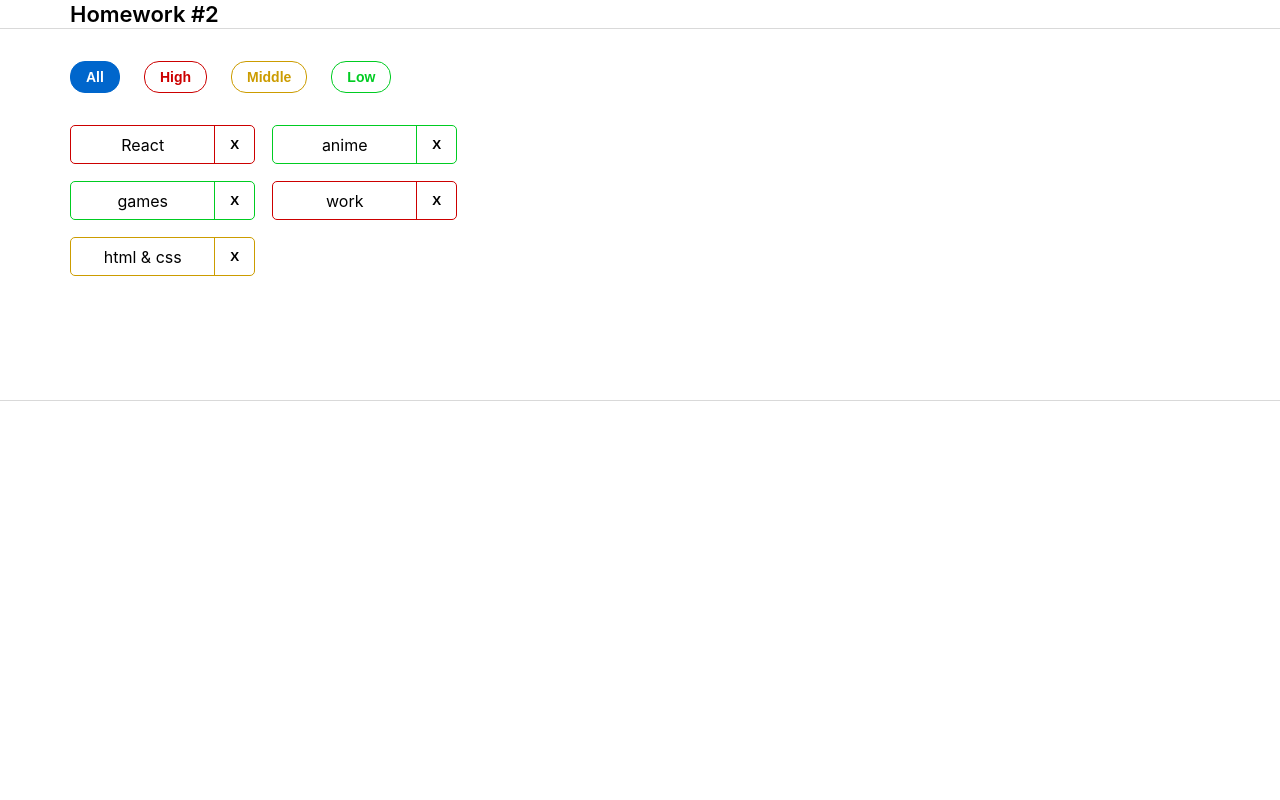
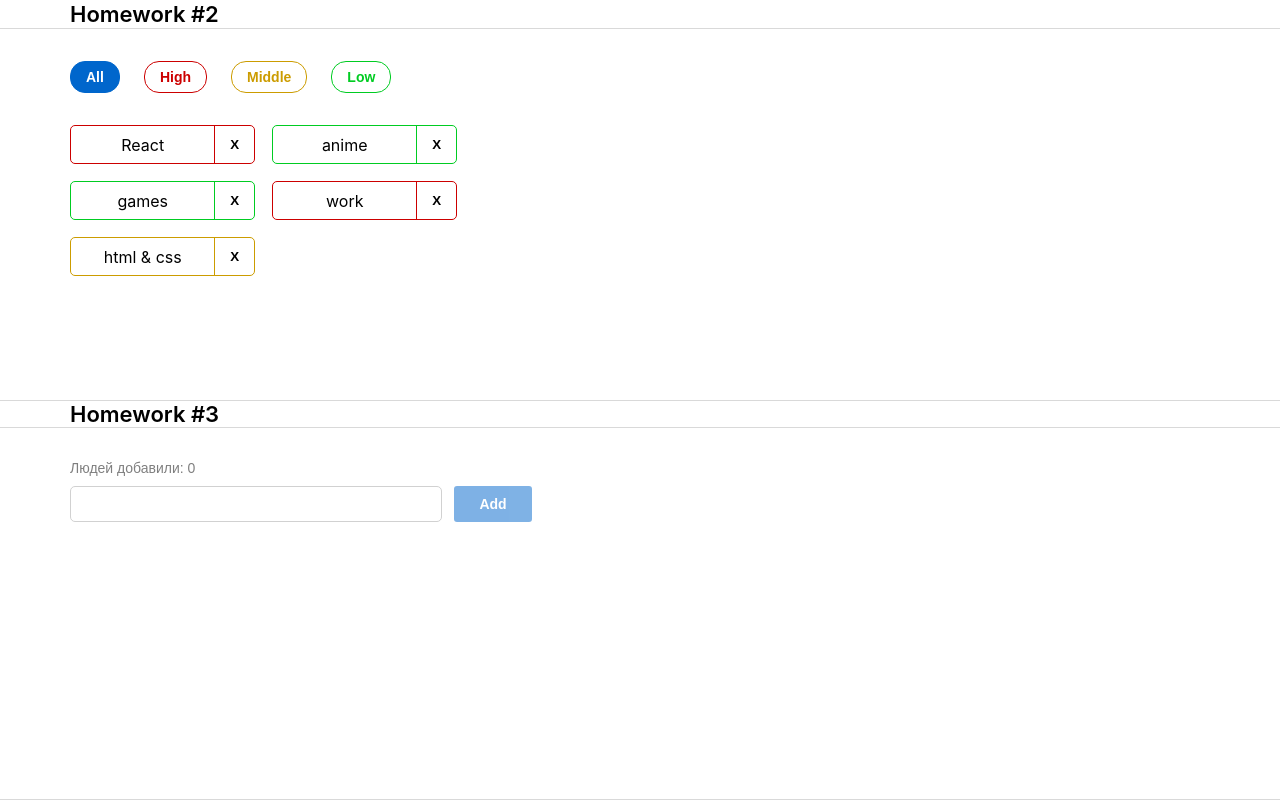
Before and after one commit to Rita05/homework_front_sprint02, a React (Create React App) app: page / in a window 1280 px wide. Shown: the part 746-1546 px from the top of the page. Before the commit the page ends 1147 px from the top, so only its background shows below. Built offline with nearby package versions, Linux system fonts and the light colour scheme.

Commit message:
make hw03 homework in sprint02

```diff
--- a/src/s1-main/App.module.css
+++ b/src/s1-main/App.module.css
@@ -8,6 +8,11 @@
 }
 
 .affairsContainer {
+    margin: 0 auto;
+    width: 1280px;
+}
+
+.greetingContainer {
     margin: 0 auto;
     width: 1280px;
 }
--- a/src/s1-main/App.tsx
+++ b/src/s1-main/App.tsx
@@ -7,6 +7,7 @@
 //components
 import HW1 from '../s2-homeworks/hw01/HW1'
 import HW2 from '../s2-homeworks/hw02/HW2'
+import HW3 from '../s2-homeworks/hw03/HW3'
 
 function App() {
     return (
@@ -14,7 +15,7 @@
             <HW1 />
             {/*раскомментировать по ходу выполнения*/}
             <HW2 />
-            {/*<HW3/>*/}
+            <HW3 />
             {/*<HW4/>*/}
 
             {/*при выполнении дз 5 и более - закомментировать здесь дз 1-4, так как они есть внутри дз 5*/}
--- a/src/s2-homeworks/hw03/Greeting.module.css
+++ b/src/s2-homeworks/hw03/Greeting.module.css
@@ -1,35 +1,80 @@
 .greetingForm {
+    margin-top: 31.5px;
+    margin-left: 70px;
 }
 
 .inputAndButtonContainer {
+    display: flex;
+    gap: 12px;
 }
 
 .error {
+    color: rgb(204, 0, 0);
+    font-family: 'Montserrat', sans-serif;
+    font-size: 14px;
+    font-weight: 400;
+    line-height: 17px;
 }
 
 .input {
+    width: 372px;
+    min-height: 36px;
+    border: 1px solid rgb(209, 209, 209);
+    border-radius: 5px;
+    padding: 8px 12px;
 }
 
 .input:focus {
+    outline: none;
+    border: 1px solid rgb(209, 209, 209);
 }
 
 .errorInput {
+    composes: input;
+    border: 1px solid rgb(204, 0, 0);
 }
 
 .button {
+    width: 78px;
+    height: 36px;
+    border-radius: 3px;
+    background: #0066CC;
+    border: none;
+    color: rgb(255, 255, 255);
+    font-family: 'Montserrat', sans-serif;
+    font-size: 14px;
+    font-weight: 600;
+    line-height: 20px;
+    text-transform: capitalize;
 }
 
 .button:focus {
+    outline: none;
+    border: 1px solid #0066CC;
 }
 
 .button:active {
+    opacity: 1;
 }
 
 .button:disabled {
+    opacity: 0.5;
 }
 
 .text {
+    color: rgba(0, 0, 0, 0.5);
+    font-family: 'Montserrat', sans-serif;
+    font-size: 14px;
+    font-weight: 400;
+    line-height: 17px;
+    margin-bottom: 9px;
 }
 
 .greeting {
+    color: rgb(0, 0, 0);
+    font-family: 'Montserrat', sans-serif;
+    font-size: 14px;
+    font-weight: 500;
+    line-height: 17px;
+    margin-top: 10px;
 }
--- a/src/s2-homeworks/hw03/Greeting.tsx
+++ b/src/s2-homeworks/hw03/Greeting.tsx
@@ -1,15 +1,15 @@
-import React, {ChangeEvent, KeyboardEvent} from 'react'
+import React, { ChangeEvent, KeyboardEvent } from 'react'
 import s from './Greeting.module.css'
 
 type GreetingPropsType = {
-    name: any // need to fix any
-    setNameCallback: any // need to fix any
-    addUser: any // need to fix any
-    onBlur: any // need to fix any
-    onEnter: any // need to fix any
-    error: any // need to fix any
-    totalUsers: any // need to fix any
-    lastUserName?: any // need to fix any
+    name: string
+    setNameCallback: (e: ChangeEvent<HTMLInputElement>) => void
+    addUser: () => void
+    onBlur: () => void
+    onEnter: (e: KeyboardEvent<HTMLInputElement>) => void
+    error: string
+    totalUsers: number
+    lastUserName?: string
 }
 
 // презентационная компонента (для верстальщика)
@@ -25,7 +25,7 @@
         lastUserName,
     } // деструктуризация пропсов
 ) => {
-    const inputClass = s.errorInput // need to fix with (?:)
+    const inputClass = error.trim() !== '' ? s.errorInput : s.input;
 
     return (
         <div id={'hw3-form'} className={s.greetingForm}>
--- a/src/s2-homeworks/hw03/GreetingContainer.tsx
+++ b/src/s2-homeworks/hw03/GreetingContainer.tsx
@@ -3,18 +3,41 @@
 import { UserType } from './HW3'
 
 type GreetingContainerPropsType = {
-    users: any // need to fix any
-    addUserCallback: any // need to fix any
+    users: Array<UserType>
+    addUserCallback: (name: string) => void
 }
 
-export const pureAddUser = (name: any, setError: any, setName: any, addUserCallback: any) => {
+export const pureAddUser = (
+    name: string,
+    setError: (error: string) => void,
+    setName: (name: string) => void,
+    addUserCallback: (name: string) => void
+) => {
     // если имя пустое - показать ошибку, иначе - добавить юзера и очистить инпут
+
+    if (name.trim() === '') {
+        setError('Ошибка! Введите имя!');
+    } else {
+        addUserCallback(name);
+        setName('');
+        setError('');
+    }
 }
 
-export const pureOnBlur = (name: any, setError: any) => { // если имя пустое - показать ошибку
+export const pureOnBlur = (name: string, setError: (error: string) => void) => {
+    // если имя пустое - показать ошибку
+
+    if (name.trim() === '') {
+        setError('Ошибка! Введите имя!');
+    }
 }
 
-export const pureOnEnter = (e: any, addUser: any) => { // если нажата кнопка Enter - добавить
+export const pureOnEnter = (e: KeyboardEvent<HTMLInputElement>, addUser: () => void) => {
+    // если нажата кнопка Enter - добавить
+    if (e.key === 'Enter') {
+        addUser();
+    }
+
 }
 
 // более простой и понятный для новичков
@@ -26,11 +49,11 @@
     addUserCallback,
 }) => {
     // деструктуризация пропсов
-    const [name, setName] = useState<any>('') // need to fix any
-    const [error, setError] = useState<any>('') // need to fix any
+    const [name, setName] = useState<string>('')
+    const [error, setError] = useState<string>('')
 
-    const setNameCallback = (e: any) => { // need to fix any
-        setName('some name') // need to fix
+    const setNameCallback = (e: ChangeEvent<HTMLInputElement>) => {
+        setName(e.currentTarget.value);
 
         error && setError('')
     }
@@ -42,12 +65,12 @@
         pureOnBlur(name, setError)
     }
 
-    const onEnter = (e: any) => {
+    const onEnter = (e: KeyboardEvent<HTMLInputElement>) => {
         pureOnEnter(e, addUser)
     }
 
-    const totalUsers = 0 // need to fix
-    const lastUserName = 'some name' // need to fix
+    const totalUsers = users.length;
+    const lastUserName = users[users.length - 1]?.name || '';
 
     return (
         <Greeting
--- a/src/s2-homeworks/hw03/HW3.tsx
+++ b/src/s2-homeworks/hw03/HW3.tsx
@@ -19,25 +19,27 @@
 
 // types
 export type UserType = {
-    _id: any // need to fix any
-    name: any // need to fix any
+    _id: string
+    name: string
 }
 
-export const pureAddUserCallback = (name: any, setUsers: any, users: any) => { // need to fix any
-    const user = { // need to fix
+export const pureAddUserCallback = (name: string, setUsers: (users: Array<UserType>) => void, users: Array<UserType>) => {
+    const user = {
+        _id: v1(),
+        name
     }
-    setUsers([...users, user])
+    setUsers([...users, user]);
 }
 
 const HW3 = () => {
-    const [users, setUsers] = useState<any>([]) // need to fix any
+    const [users, setUsers] = useState<Array<UserType>>([])
 
-    const addUserCallback = (name: any) => { // need to fix any
+    const addUserCallback = (name: string) => {
         pureAddUserCallback(name, setUsers, users)
     }
 
     return (
-        <div id={'hw3'}>
+        <div id={'hw3'} className={s2.greetingContainer}>
             <div className={s2.hwTitle}>Homework #3</div>
             {/*для автоматической проверки дз (не менять)*/}
 
```
Also changed, not shown: 2 other files (tests, documents, lock files or other folders).
